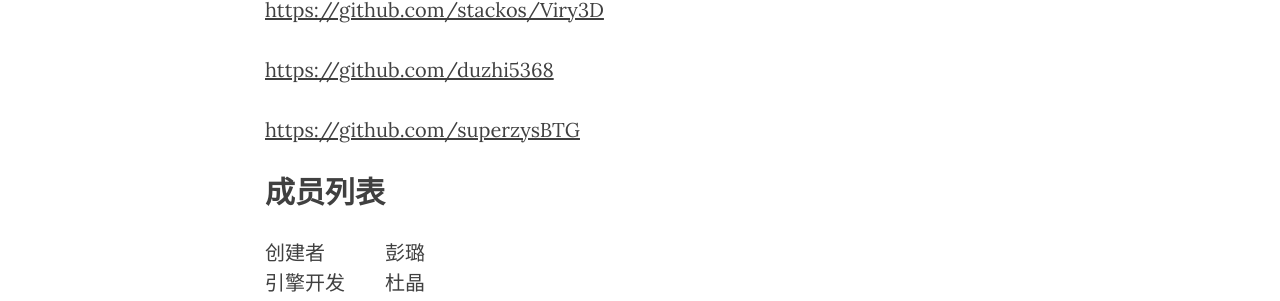
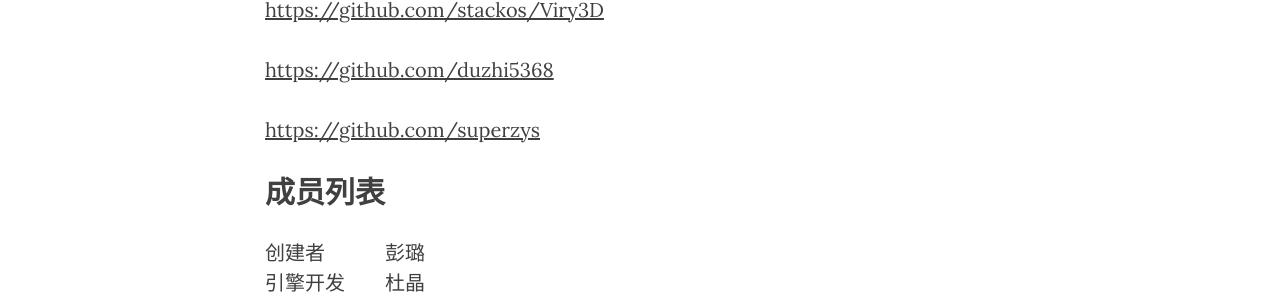
Before and after one commit to tachen/tachen.github.io, a Jekyll site: the page built from _posts/2017-10-13-What is BTG.markdown, in a window 1280 px wide. Shown: the part 1043-1344 px from the top of the page. Built offline with Jekyll 4.4.1, drawn with Linux system fonts in a browser that asks for light colours; nearby versions of some CDN libraries; some of the changed lines change nothing that is shown.

Commit message:
修复链接失效bug

```diff
--- a/_posts/2017-10-13-What is BTG.markdown
+++ b/_posts/2017-10-13-What is BTG.markdown
@@ -33,7 +33,7 @@
 <a href="https://github.com/duzhi5368" target="_blank">https://github.com/duzhi5368</a>
 <br />
 <br />
-<a href="https://github.com/superzysBTG" target="_blank">https://github.com/superzysBTG</a>
+<a href="https://github.com/superzys" target="_blank">https://github.com/superzys</a>
 
 <h2>成员列表</h2>
 <p>
```
